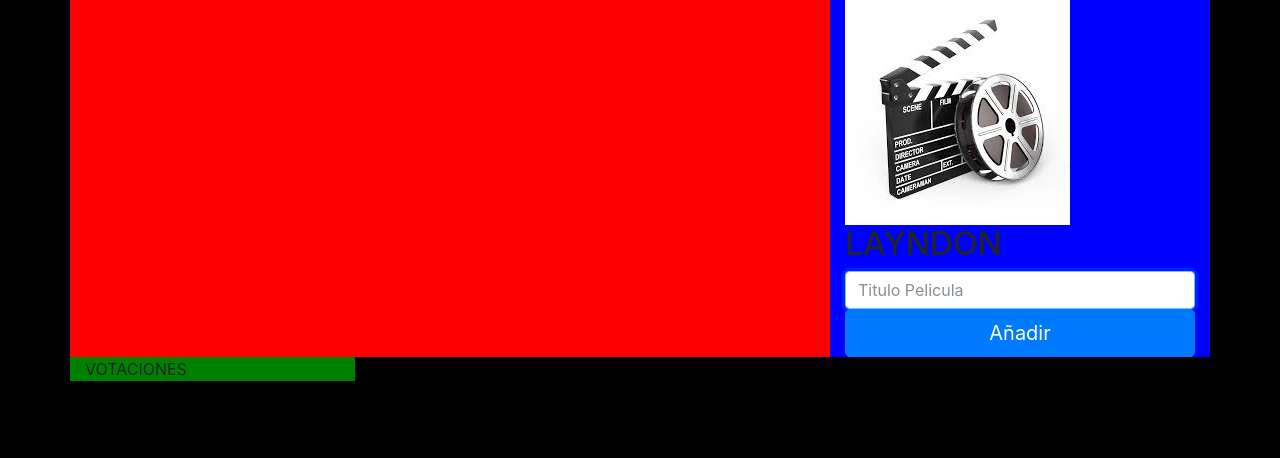
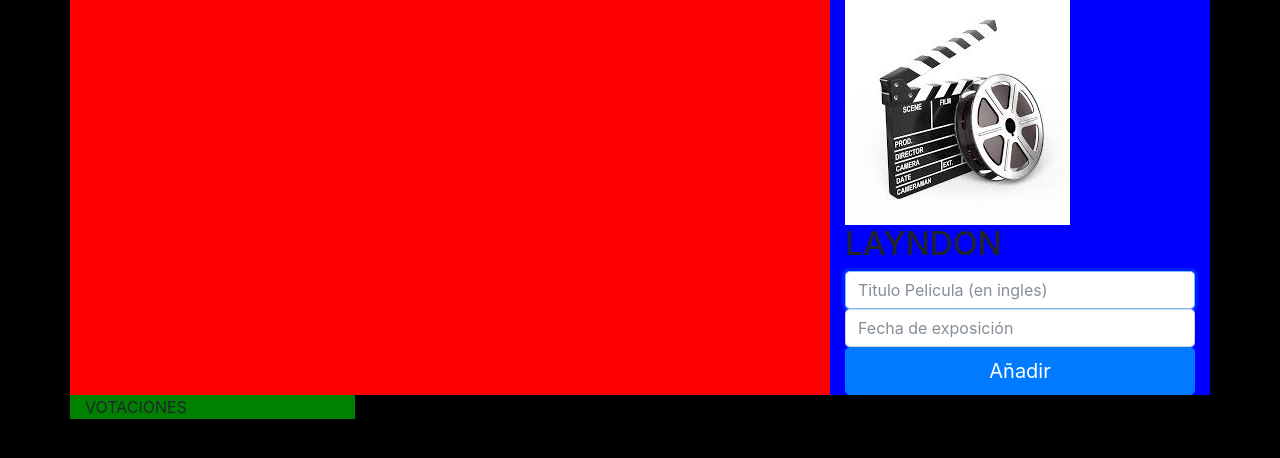
Before and after one commit to Davidfhk/Layndon, a PHP site: template App/layndon/templates/admin/master.twig in a window 1280 px wide. Shown: the top 458 px of the page. Run offline with PHP 8.4, Linux system fonts and the light colour scheme; the template is opened without the code that fills it, so the values that code supplies are empty; some libraries are stand-ins or nearby versions.

Commit message:
añadimos el input para poder añadir la fecha

```diff
--- a/App/layndon/templates/admin/master.twig
+++ b/App/layndon/templates/admin/master.twig
@@ -23,7 +23,9 @@
             <img id="logo" src="../../App/layndon/img/cine.jpg">
             <h2 class="form-signin-heading">LAYNDON</h2>
             <label for="inputFilm" class="sr-only">Pelicula</label>
-            <input id="inputFilm" name= "film" class="form-control" placeholder="Titulo Pelicula" required="" autofocus="" type="text">
+            <input id="inputFilm" name= "film" class="form-control" placeholder="Titulo Pelicula (en ingles)" required="" autofocus="" type="text">
+            <label for="inputDateFilm" class="sr-only">Fecha</label>
+            <input id="inputDateFilm" name= "date-film" class="form-control" placeholder="Fecha de exposición" autofocus="" type="text">
             <input class="btn btn-lg btn-primary btn-block" type="submit" value="Añadir">
         </form>
         </div>
```
